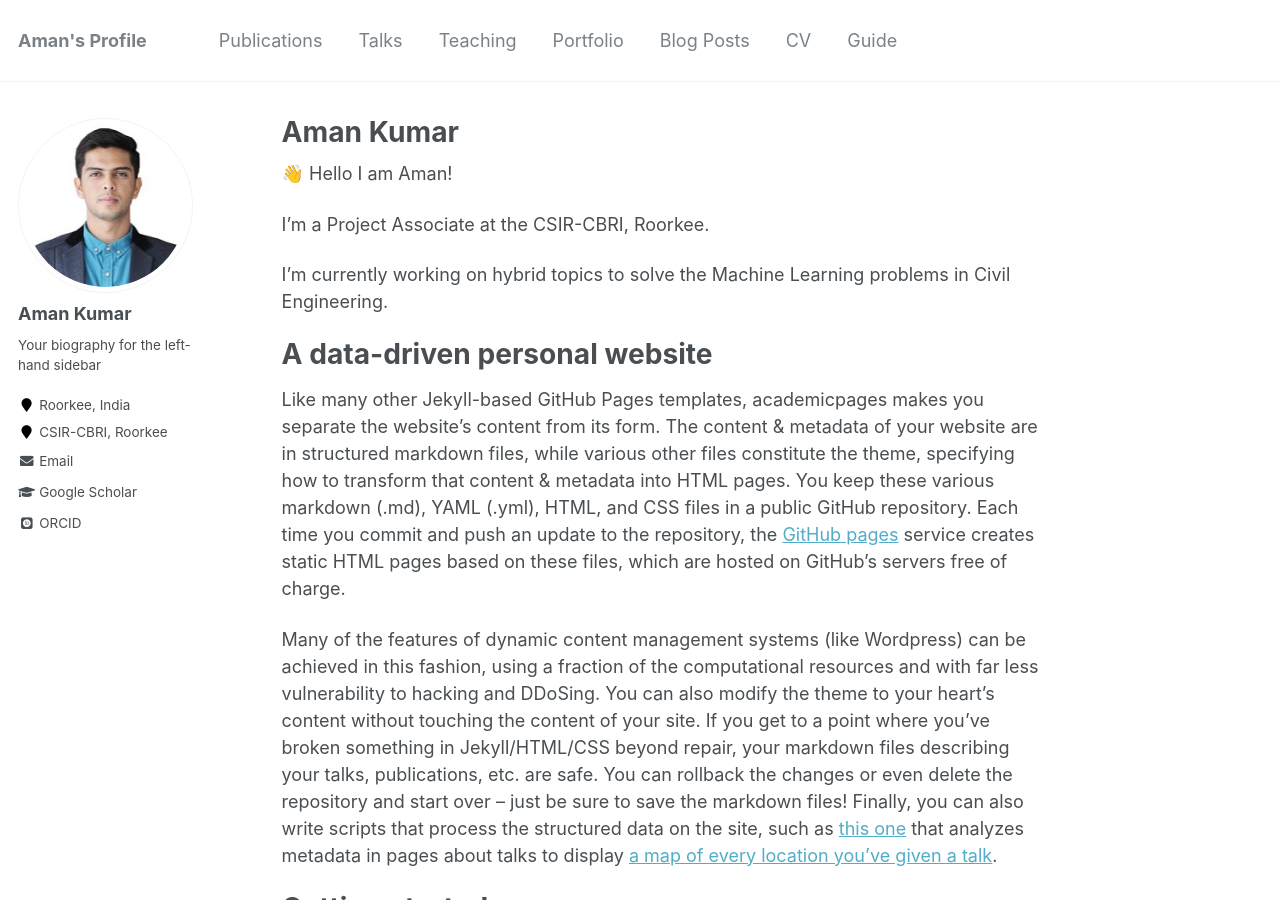
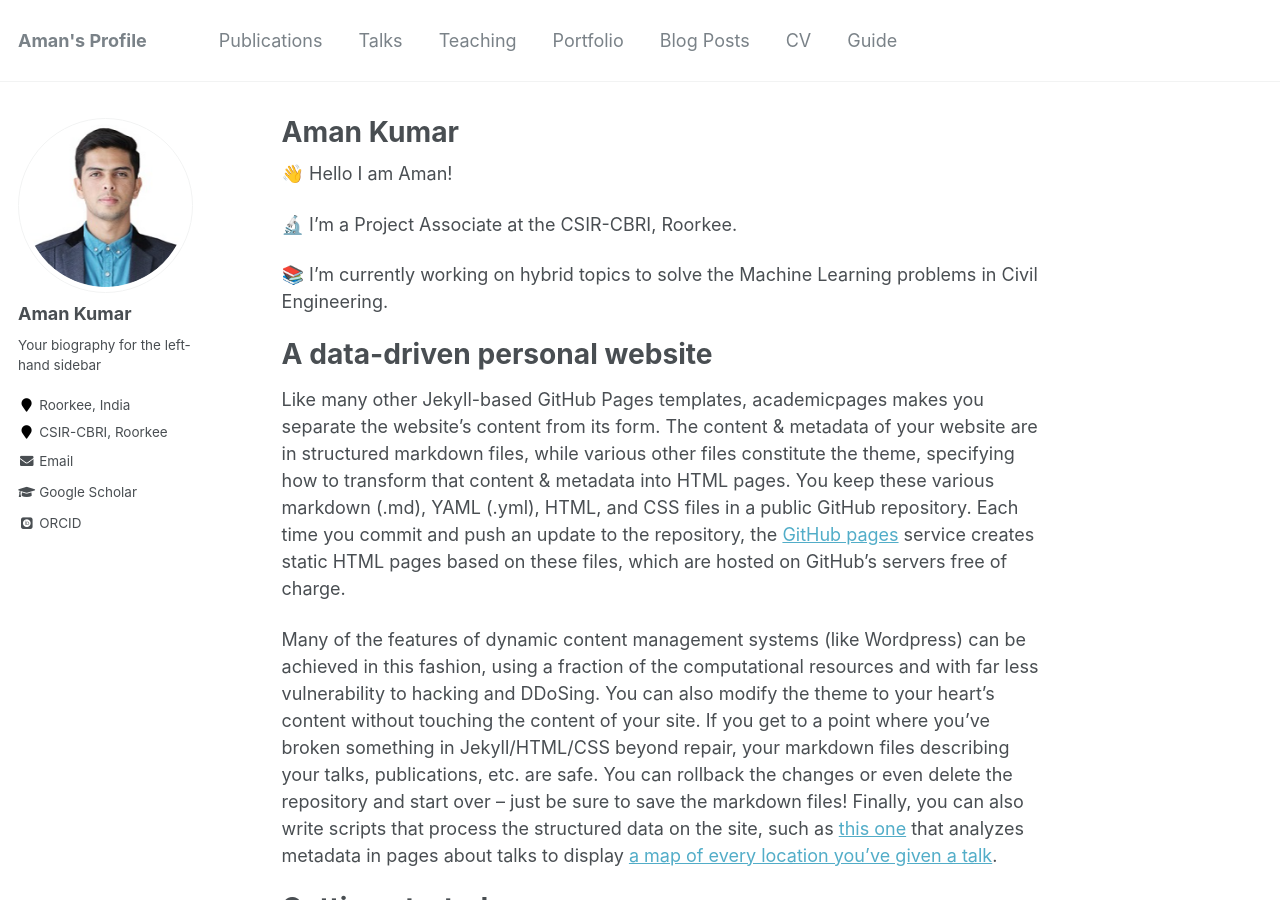
Before and after one commit to mndhiman55/profile, a Jekyll site: the page built from _pages/about.md, in a window 1280 px wide and 900 px high. Built offline with Jekyll 4.4.1, drawn with Linux system fonts in a browser that asks for light colours; some web fonts are replaced.

```diff
--- a/_pages/about.md
+++ b/_pages/about.md
@@ -10,9 +10,9 @@ redirect_from:
 
 👋 Hello I am Aman!
 
-I'm a Project Associate at the CSIR-CBRI, Roorkee.
+🔬 I'm a Project Associate at the CSIR-CBRI, Roorkee.
 
-I'm currently working on hybrid topics to solve the Machine Learning problems in Civil Engineering.
+📚 I'm currently working on hybrid topics to solve the Machine Learning problems in Civil Engineering.
 
 A data-driven personal website
 ======
```
